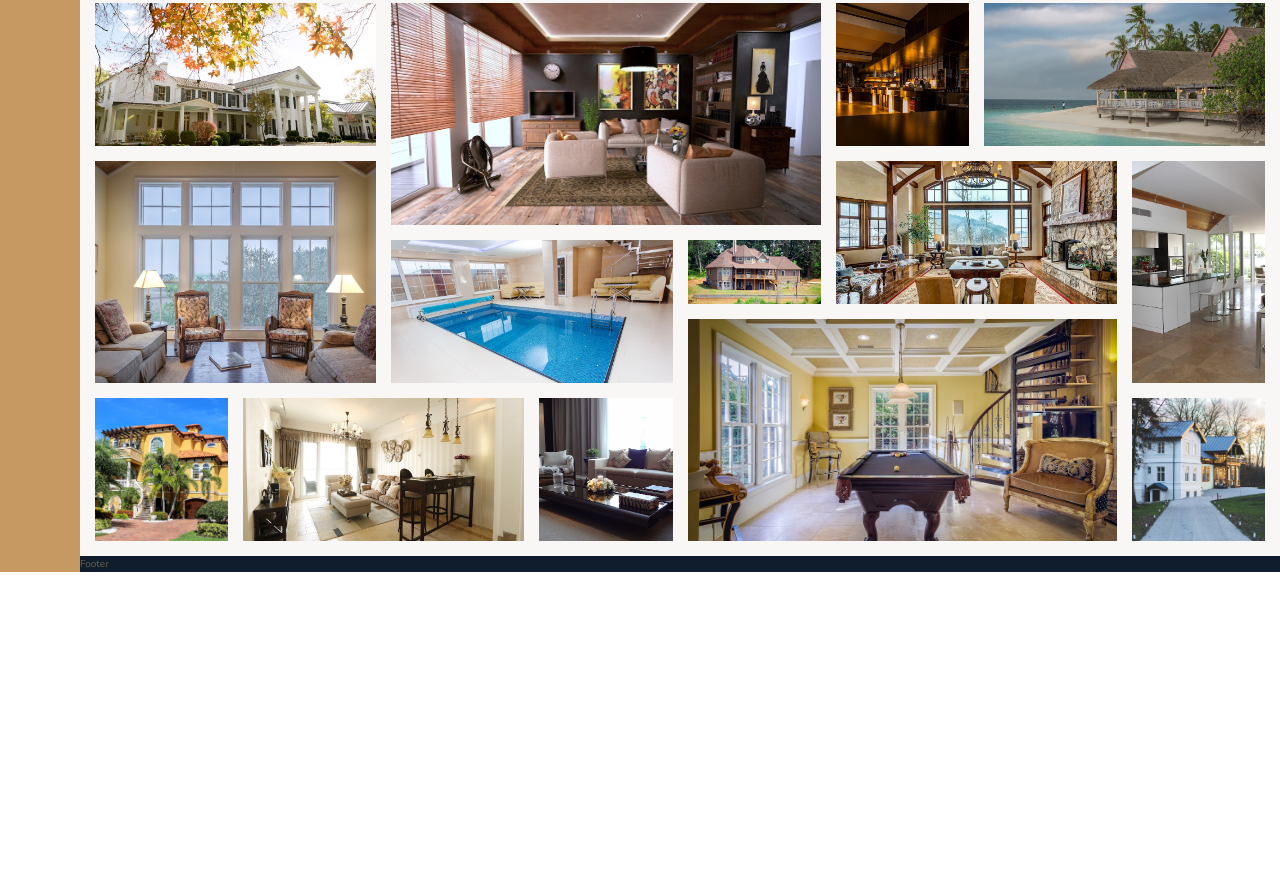
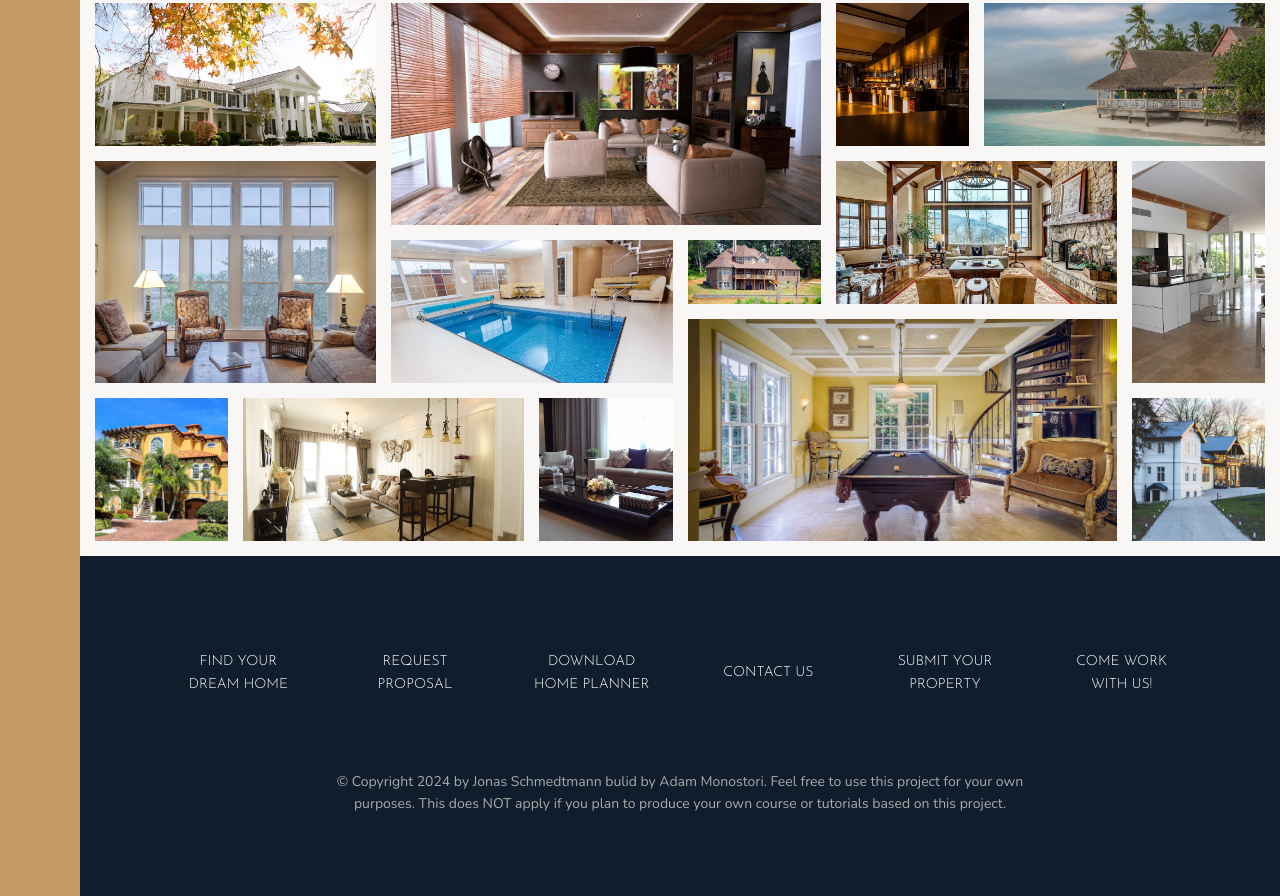
Before and after one commit to mnstrdm/UdemyProject-NexterWebPage, a website: page index.html in a window 1280 px wide. Shown: the part 3084-3980 px from the top of the page. Before the commit the page ends 3656 px from the top, so only its background shows below. Drawn offline with nearby package versions, Linux system fonts and the light colour scheme.

Commit message:
Footer section added

```diff
--- a/index.html
+++ b/index.html
@@ -340,6 +340,19 @@
 
 
     </div>
-    <div class="footer">Footer</div>
+    <div class="footer">
+
+            <ul class="nav">
+                <li class="nav__item"><a href="#" class="nav__link">Find your dream home</a></li>
+                <li class="nav__item"><a href="#" class="nav__link">Request proposal</a></li>
+                <li class="nav__item"><a href="#" class="nav__link">Download home planner</a></li>
+                <li class="nav__item"><a href="#" class="nav__link">Contact us</a></li>
+                <li class="nav__item"><a href="#" class="nav__link">Submit your property</a></li>
+                <li class="nav__item"><a href="#" class="nav__link">Come work with us!</a></li>
+            </ul>
+        <p class="copyright">
+            &copy; Copyright 2024 by Jonas Schmedtmann bulid by Adam Monostori. Feel free to use this project for your own purposes. This does NOT apply if you plan to produce your own course or tutorials based on this project.
+        </p>
+    </div>
   </body>
 </html>
--- a/sass/_footer.scss
+++ b/sass/_footer.scss
@@ -1,4 +1,43 @@
 .footer {
   background-color: $color-secondary;
   grid-column: full-start / full-end;
+
+  padding: 8rem;
 }
+
+.nav {
+  list-style: none;
+  display: grid;
+  grid-template-columns: repeat(auto-fit, minmax(15rem, 1fr));
+  gap: 2rem;
+  align-items: center;
+
+  &__link:link,
+  &__link:visited {
+    font-size: 1.4rem;
+    color: #fff;
+    text-decoration: none;
+    font-family: $font-display;
+    text-transform: uppercase;
+    text-align: center;
+
+    padding: 1.5rem;
+    display: block;
+    transition: all 0.2s;
+  }
+  &__link:hover,
+  &__link:active {
+    background-color: rgba(#fff, 0.05);
+    transform: translateY(-3px);
+  }
+}
+
+.copyright {
+  font-size: 1.4rem;
+  color: $color-grey-light-2;
+  margin-top: 6rem;
+  text-align: center;
+  margin-left: auto;
+  margin-right: auto;
+  width: 70%;
+}
```
Also changed, not shown: css/style.css.
